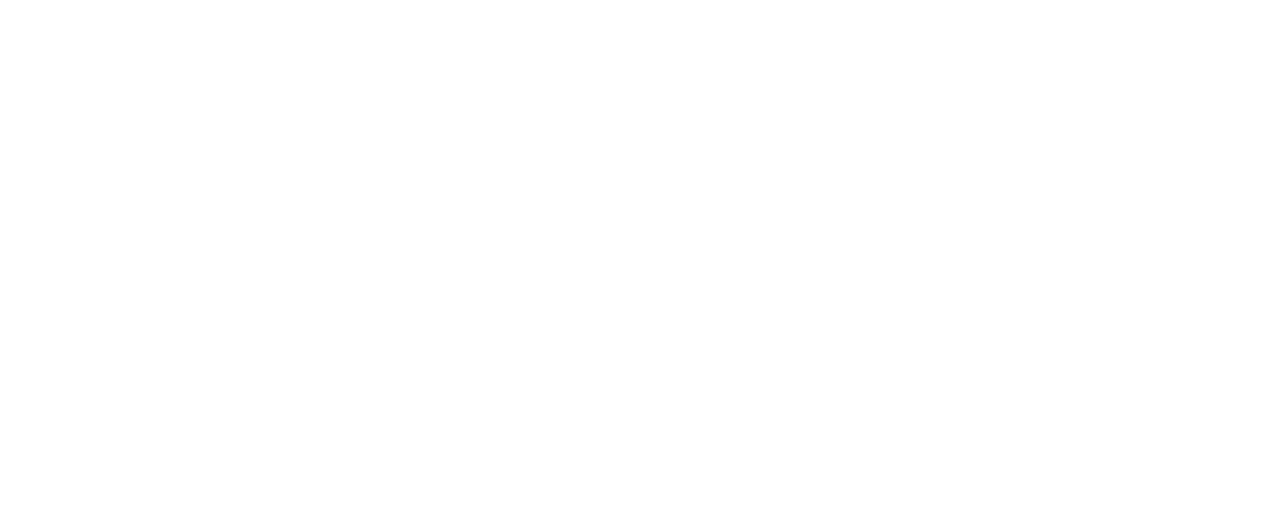
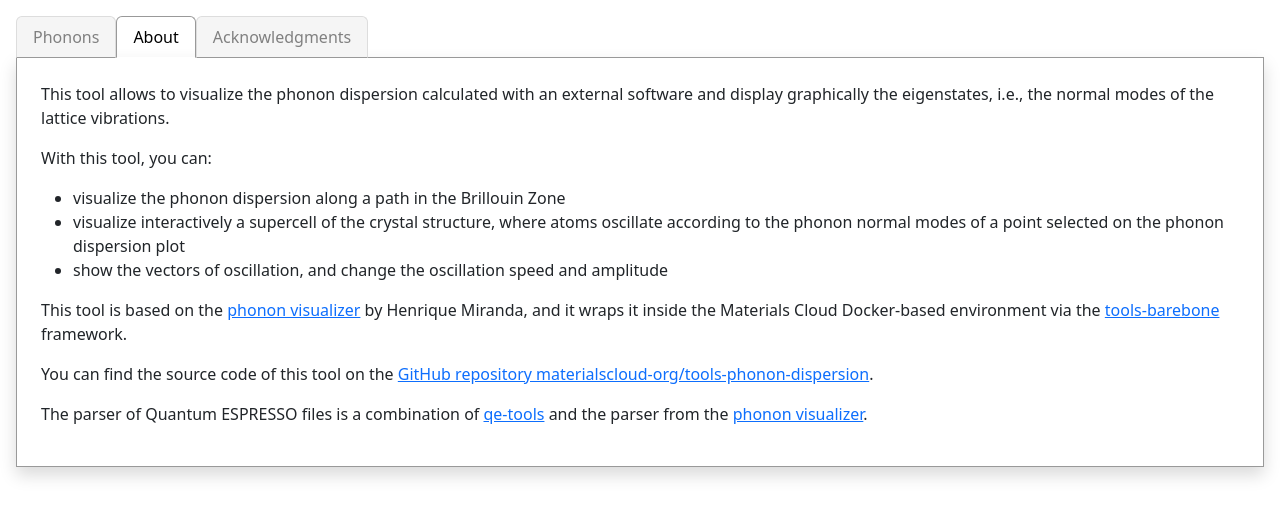
Before and after one commit to materialscloud-org/mc-react-phonon-visualizer-old, a React (Vite) app: page /about in a window 1280 px wide. Shown: the top 518 px of the page. Built offline with nearby package versions, Linux system fonts and the light colour scheme.

Commit message:
Scaffold pages

```diff
--- a/src/App.scss
+++ b/src/App.scss
@@ -0,0 +1,25 @@
+/* overload boostrap tab style */
+.nav-tabs {
+  .nav-link {
+    color: grey;
+    background-color: whitesmoke;
+    border: 1px solid #ddd !important;
+    border-bottom-color: #999 !important;
+
+    &:hover {
+      color: #4682b4;
+    }
+
+    &.active {
+      border-top: 1px solid #999 !important;
+      border-left: 1px solid #999 !important;
+      border-right: 1px solid #999 !important;
+      border-bottom: 1px solid white !important;
+    }
+  }
+}
+
+#main-card {
+  border: 1px solid #999;
+  box-shadow: var(--bs-box-shadow);
+}
--- a/src/App.tsx
+++ b/src/App.tsx
@@ -1,7 +1,47 @@
+import { Card } from "react-bootstrap";
+import {
+  Navigate,
+  Route,
+  BrowserRouter as Router,
+  Routes,
+} from "react-router-dom";
+
+import RoutedTabs from "./components/RoutedTabs";
+
+import AboutPage from "./pages/AboutPage";
+import AcknowledgePage from "./pages/AcknowledgePage";
+import PhononsPage from "./pages/PhononsPage";
+
 import "./App.scss";
 
+const urlBase = "";
+
 function App() {
-  return <></>;
+  const pages: { key: string; title: string }[] = [
+    { key: "phonons", title: "Phonons" },
+    { key: "about", title: "About" },
+    { key: "acknowledgments", title: "Acknowledgments" },
+  ];
+  const defaultTab = "phonons";
+  return (
+    <div className="m-3">
+      <Router>
+        <Card.Header>
+          <RoutedTabs urlBase={urlBase} tabs={pages} defaultTab={defaultTab} />
+        </Card.Header>
+        <Card.Body id="main-card" className="p-4">
+          <Routes>
+            <Route path={urlBase}>
+              <Route path="phonons/*" element={<PhononsPage />} />
+              <Route path="about" element={<AboutPage />} />
+              <Route path="acknowledgments" element={<AcknowledgePage />} />
+              <Route path="" element={<Navigate replace to={defaultTab} />} />
+            </Route>
+          </Routes>
+        </Card.Body>
+      </Router>
+    </div>
+  );
 }
 
 export default App;
--- /dev/null
+++ b/src/components/RoutedTabs.tsx
@@ -0,0 +1,37 @@
+import { useEffect, useState } from "react";
+import { Tab, Tabs } from "react-bootstrap";
+import { useLocation, useNavigate } from "react-router-dom";
+
+interface RoutedTabsProps {
+  urlBase: string;
+  tabs: { key: string; title: string }[];
+  defaultTab: string;
+  className?: string;
+}
+
+const RoutedTabs = ({ urlBase, tabs, defaultTab, className }: RoutedTabsProps) => {
+  const [active, setActive] = useState("efficiency");
+  const location = useLocation();
+  const navigate = useNavigate();
+
+  useEffect(() => {
+    const route = location.pathname.split(`${urlBase}/`)[1];
+    const firstFragment = route.split("/")[1];
+    setActive(firstFragment || route);
+  }, [location, urlBase]);
+
+  return (
+    <Tabs
+      className={className}
+      defaultActiveKey={defaultTab}
+      activeKey={active}
+      onSelect={(key) => navigate(`${urlBase}/${key}`)}
+    >
+      {tabs.map((tab) => (
+        <Tab key={tab.key} eventKey={tab.key} title={tab.title} />
+      ))}
+    </Tabs>
+  );
+};
+
+export default RoutedTabs;
--- /dev/null
+++ b/src/pages/AboutPage.tsx
@@ -0,0 +1,69 @@
+const AboutPage = () => {
+  return (
+    <div className="">
+      <p>
+        This tool allows to visualize the phonon dispersion calculated with an
+        external software and display graphically the eigenstates, i.e., the
+        normal modes of the lattice vibrations.
+      </p>
+
+      <p>With this tool, you can:</p>
+
+      <ul>
+        <li>
+          visualize the phonon dispersion along a path in the Brillouin Zone
+        </li>
+        <li>
+          visualize interactively a supercell of the crystal structure, where
+          atoms oscillate according to the phonon normal modes of a point
+          selected on the phonon dispersion plot
+        </li>
+        <li>
+          show the vectors of oscillation, and change the oscillation speed and
+          amplitude
+        </li>
+      </ul>
+
+      <p>
+        This tool is based on the{" "}
+        <a
+          href="https://henriquemiranda.github.io/phononwebsite/"
+          target="_blank"
+        >
+          phonon visualizer
+        </a>{" "}
+        by Henrique Miranda, and it wraps it inside the Materials Cloud
+        Docker-based environment via the{" "}
+        <a href="https://github.com/materialscloud-org/tools-barebone">
+          tools-barebone
+        </a>{" "}
+        framework.
+      </p>
+
+      <p>
+        You can find the source code of this tool on the{" "}
+        <a href="https://github.com/materialscloud-org/tools-phonon-dispersion">
+          GitHub repository materialscloud-org/tools-phonon-dispersion
+        </a>
+        .
+      </p>
+
+      <p>
+        The parser of Quantum ESPRESSO files is a combination of{" "}
+        <a href="https://github.com/aiidateam/qe-tools" target="_blank">
+          qe-tools
+        </a>{" "}
+        and the parser from the{" "}
+        <a
+          href="https://github.com/henriquemiranda/phononwebsite/"
+          target="_blank"
+        >
+          phonon visualizer
+        </a>
+        .
+      </p>
+    </div>
+  );
+};
+
+export default AboutPage;
--- /dev/null
+++ b/src/pages/AcknowledgePage.tsx
@@ -0,0 +1,44 @@
+const AcknowledgePage = () => {
+  return (
+    <div className="">
+      <p>
+        This tool is based on the{" "}
+        <a
+          href="https://henriquemiranda.github.io/phononwebsite/"
+          target="_blank"
+        >
+          phonon visualizer
+        </a>{" "}
+        by Henrique Miranda.
+      </p>
+      <p>
+        You can find a full list of contributors in the{" "}
+        <a href="https://github.com/materialscloud-org/tools-phonon-dispersion">
+          README of the GitHub repository
+        </a>
+        .
+      </p>
+
+      <p>
+        We acknowledge financial support by the{" "}
+        <a href="http://nccr-marvel.ch/" target="_blank">
+          MARVEL NCCR
+        </a>
+        , the{" "}
+        <a href="http://www.max-centre.eu/" target="_blank">
+          H2020 MaX Centre of Excellence
+        </a>{" "}
+        and the{" "}
+        <a
+          href="https://www.materialscloud.org/swissuniversities"
+          target="_blank"
+        >
+          swissuniversities P-5 project "Materials Cloud"
+        </a>{" "}
+        for the implementation of this tool.
+      </p>
+    </div>
+  );
+};
+
+export default AcknowledgePage;
--- /dev/null
+++ b/src/pages/PhononsPage.tsx
@@ -0,0 +1,15 @@
+import { Route, Routes } from "react-router-dom";
+
+import SelectPage from "./SelectPage";
+import VisualizerPage from "./VisualizerPage";
+
+const PhononsPage = () => {
+  return (
+    <Routes>
+      <Route path="" element={<SelectPage />} />
+      <Route path="visualizer" element={<VisualizerPage />} />
+    </Routes>
+  );
+};
+
+export default PhononsPage;
--- /dev/null
+++ b/src/pages/SelectPage.tsx
@@ -0,0 +1,5 @@
+const SelectPage = () => {
+  return <></>;
+};
+
+export default SelectPage;
--- /dev/null
+++ b/src/pages/VisualizerPage.tsx
@@ -0,0 +1,7 @@
+const VisualizerPage = () => {
+  return (
+    <></>
+  )
+}
+
+export default VisualizerPage
```
